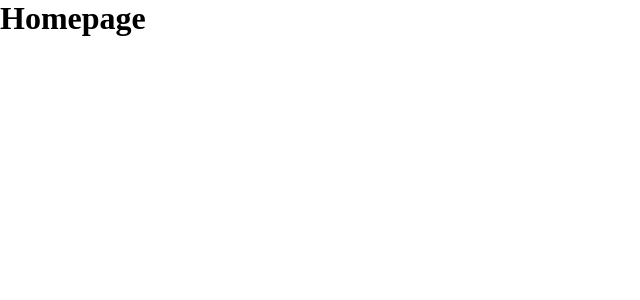
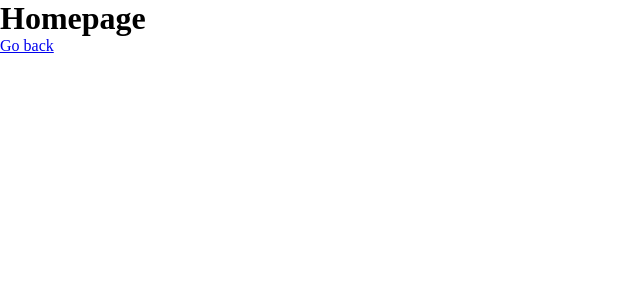
Before and after one commit to wahidahmed04/workout-logger, a React (Vite) app: page /#/home in a window 1280 px wide. Shown: the top 300 px of the page, without its empty margins (0-640 px from the left). Built offline with nearby package versions, Linux system fonts and the light colour scheme.

Commit message:
Added routing for main pages

```diff
--- a/src/App.jsx
+++ b/src/App.jsx
@@ -41,7 +41,12 @@ function App() {
       ) : (
         <>
           <button onClick={signOut}>Log out</button>
+          <br/>
           <Link to="/home">Go to home</Link>
+          <br/>
+          <Link to="/logger">Log a workout</Link>
+          <br/>
+          <Link to="/history">View your workout history</Link>
         </>
       )}
     </div>
--- a/src/components/Home.jsx
+++ b/src/components/Home.jsx
@@ -1,5 +1,9 @@
+import { Link } from 'react-router-dom'
 export default function Home() {
   return (
+    <>
     <h1>Homepage</h1>
+    <Link to="/">Go back</Link>
+    </>
   )
 }
--- a/src/components/WorkoutHistory.jsx
+++ b/src/components/WorkoutHistory.jsx
@@ -1,5 +1,9 @@
+import { Link } from 'react-router-dom'
 export default function WorkoutHistory() {
   return (
+    <>
     <h1>Workout History</h1>
+    <Link to="/">Go back</Link>
+    </>
   )
 }
--- a/src/components/WorkoutLogger.jsx
+++ b/src/components/WorkoutLogger.jsx
@@ -1,5 +1,9 @@
+import { Link } from "react-router-dom"
 export default function WorkoutLogger() {
   return (
+    <>
     <h1>Workout Logger</h1>
+    <Link to="/">Go back</Link>
+    </>
   )
 }
```
